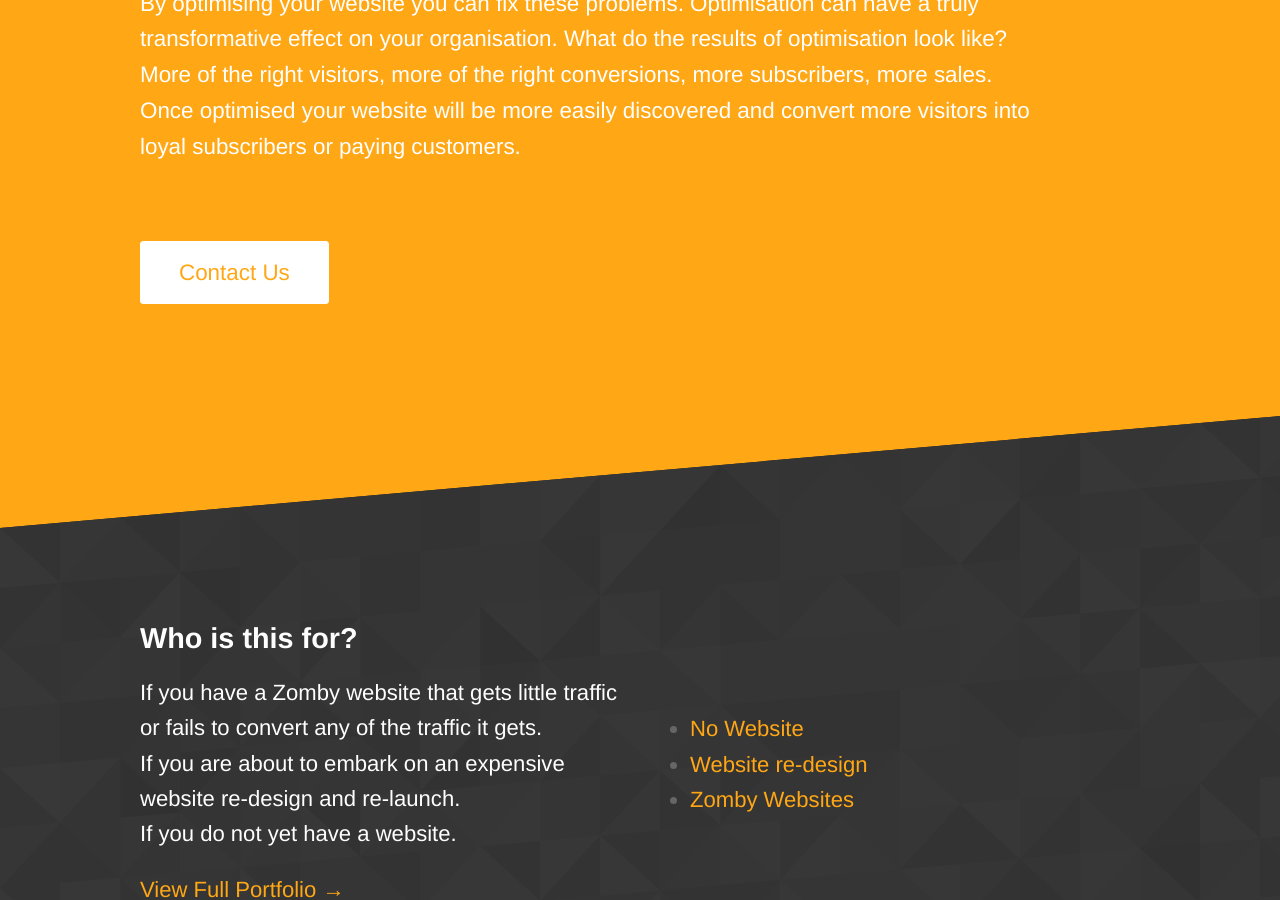
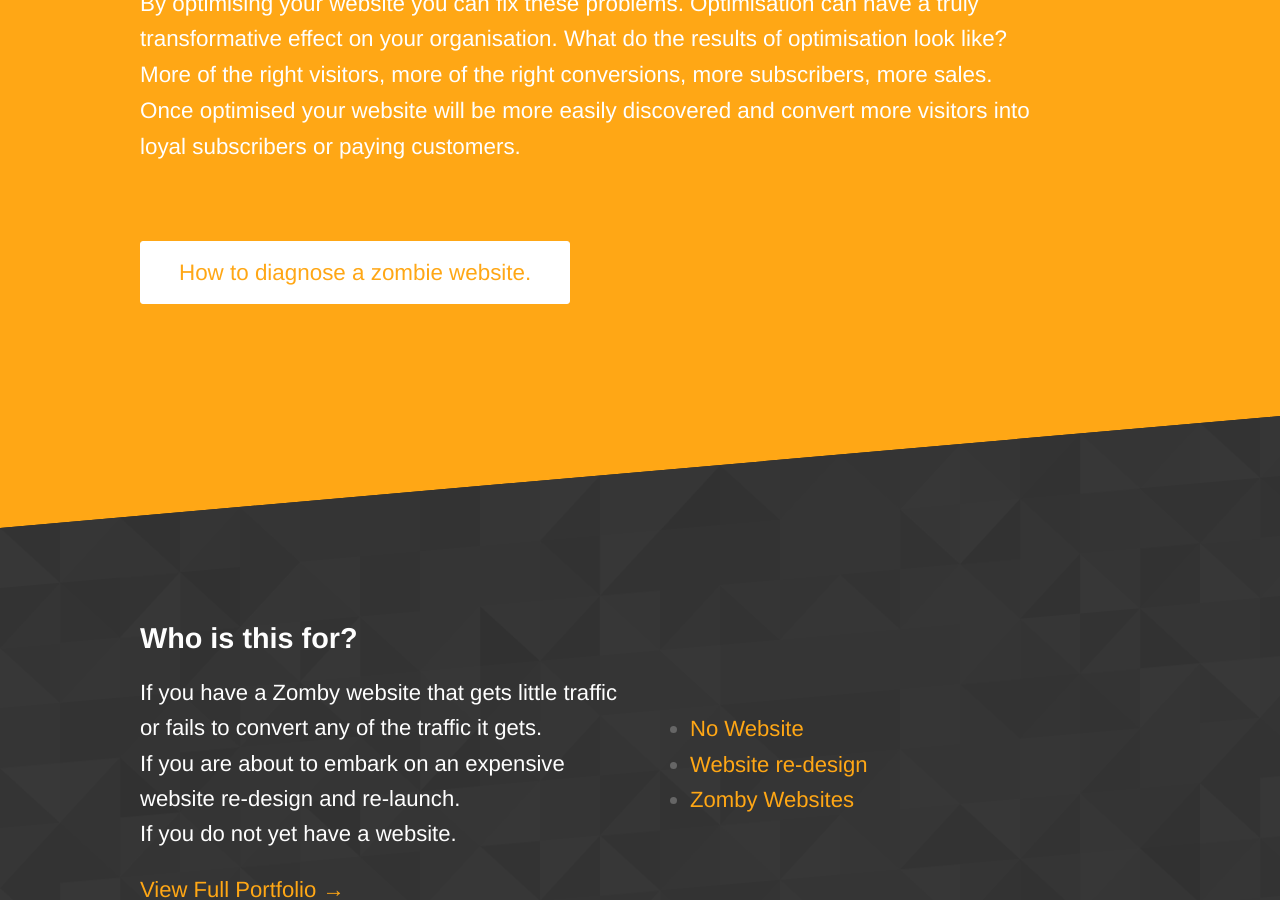
Before and after one commit to primertest-org/BDBBDB, a Jekyll site: the page built from index.html, in a window 1280 px wide and 900 px high, scrolled down 467 px. Built offline with Jekyll 4.4.1, drawn with Linux system fonts in a browser that asks for light colours.

Commit message:
Updated 'index.html' via CloudCannon

```diff
--- a/index.html
+++ b/index.html
@@ -6,7 +6,7 @@ title: Website Optimisation
 	<div class="container">
 		<h2 class="editable">Cure Your Zombie Website<br/>Increase Sales and Stop Helping Your Competitors</h2>
 		<p class="subtext editable"> When potential customers leave your website before taking any action or worse still don&rsquo;t find your website they are probably going to your competitors.<br /><br />By optimising your website you can fix these problems. Optimisation can have a truly transformative effect on your organisation. What do the results of optimisation look like? More of the right visitors, more of the right conversions, more subscribers, more sales. Once optimised your website will be more easily discovered and convert more visitors into loyal subscribers or paying customers.<br />&nbsp;</p>
-		<p><a class="button alt" href="{{ site.baseurl }}/contact/">Contact Us</a></p>
+		<p><a class="button alt" href="{{ site.baseurl }}/contact/">How to diagnose a zombie website.</a></p>
 	</div>
 </section>
 
```
